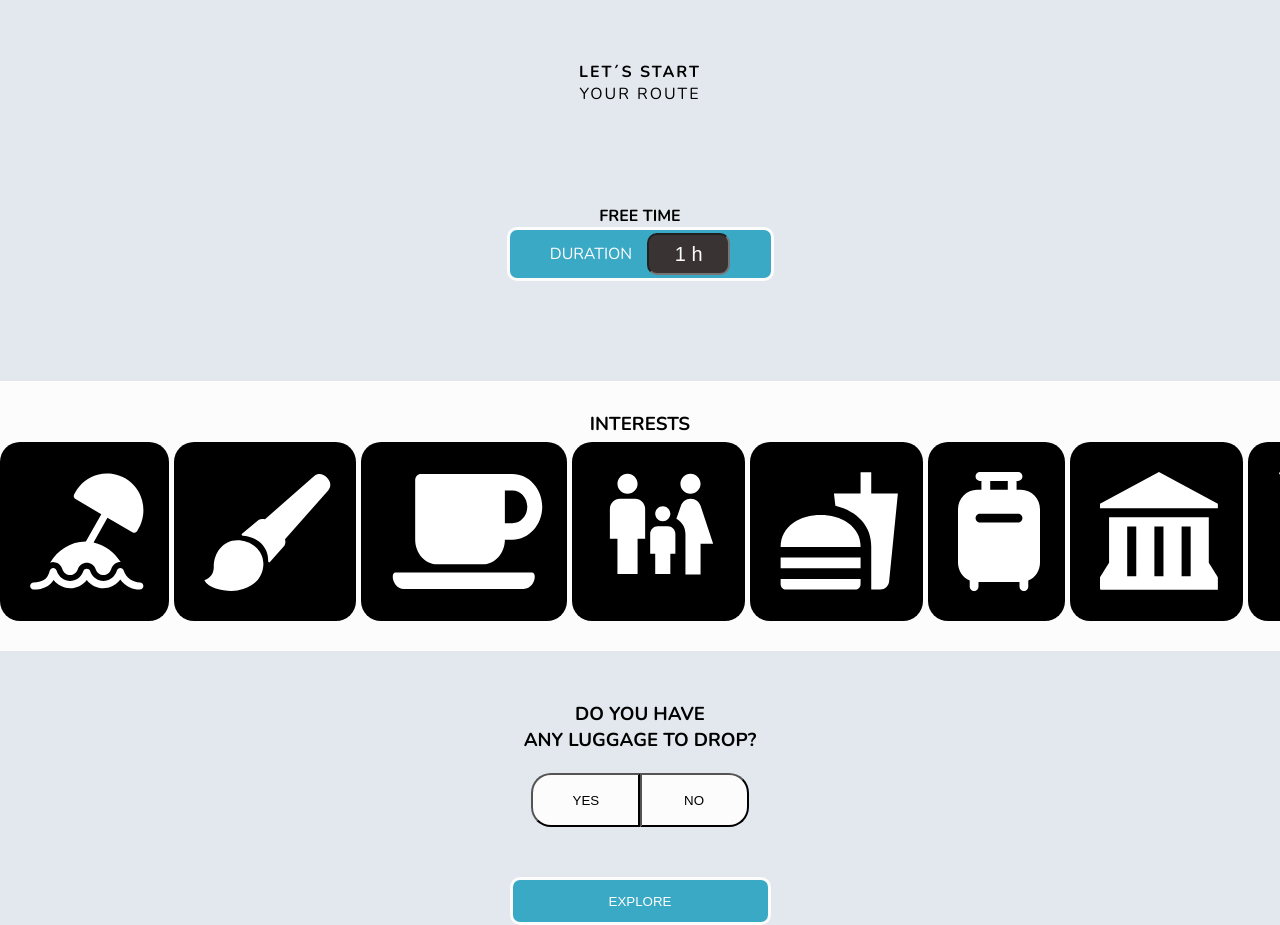
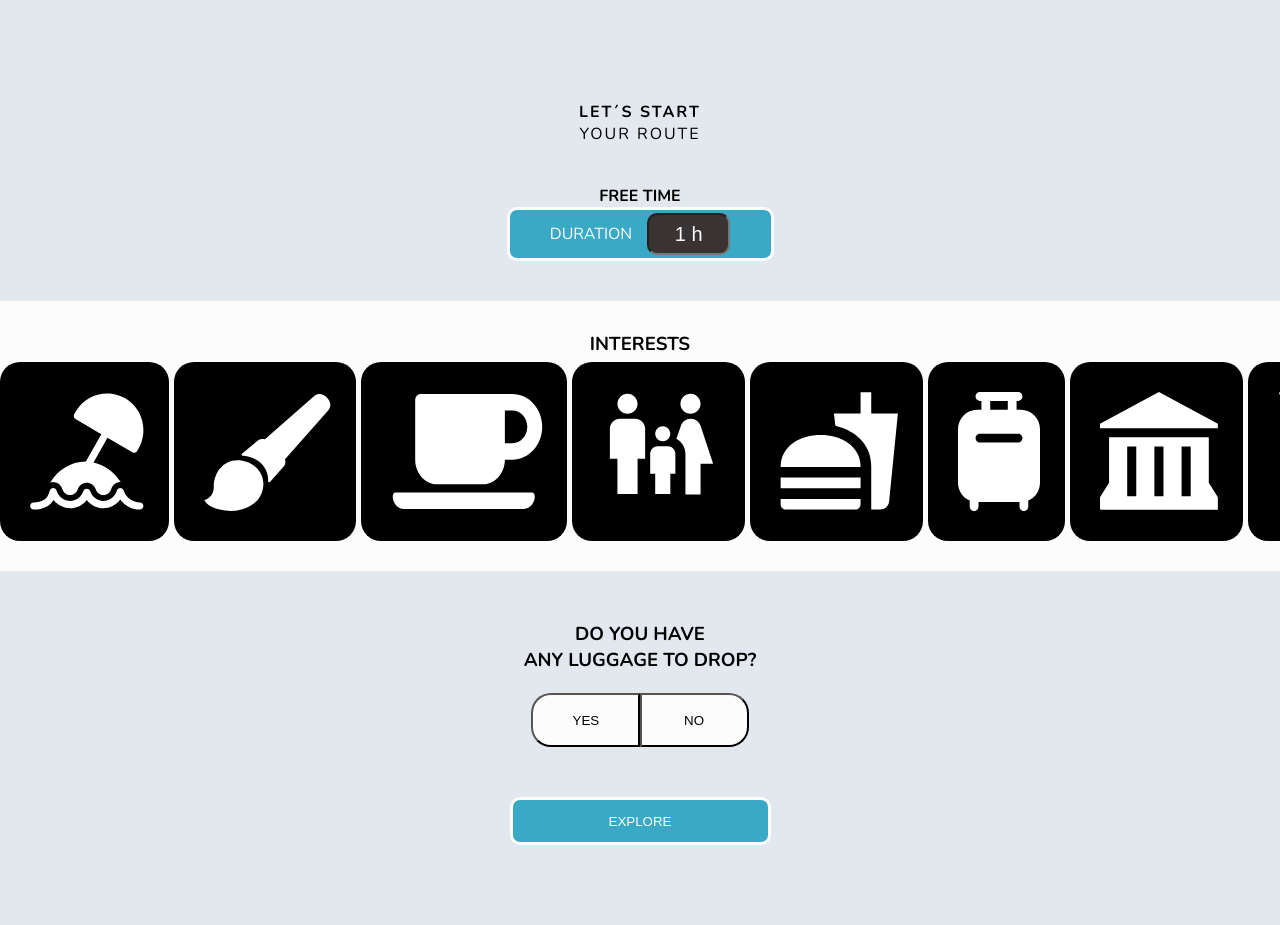
Before and after one commit to kuressaareametikool/kig-dropntrip, a plain HTML site: page prefs.html in a window 1280 px wide. Shown: the top 925 px of the page. After the commit the page ends 845 px from the top, so only its background shows below. Drawn offline with nearby package versions, Linux system fonts and the light colour scheme.

Commit message:
padding fixed

```diff
--- a/prefs.css
+++ b/prefs.css
@@ -2,7 +2,8 @@
   display: flex;
   justify-content: center;
   align-items: center;
-  padding-bottom: 100px;
+  padding-top: 40px;
+  padding-bottom: 40px;
   text-align: center;
 }
 
@@ -19,7 +20,7 @@
 
   justify-content: center;
   align-items: center;
-  padding-bottom: 100px;
+  padding-bottom: 40px;
   text-align: center;
 }
 
```
